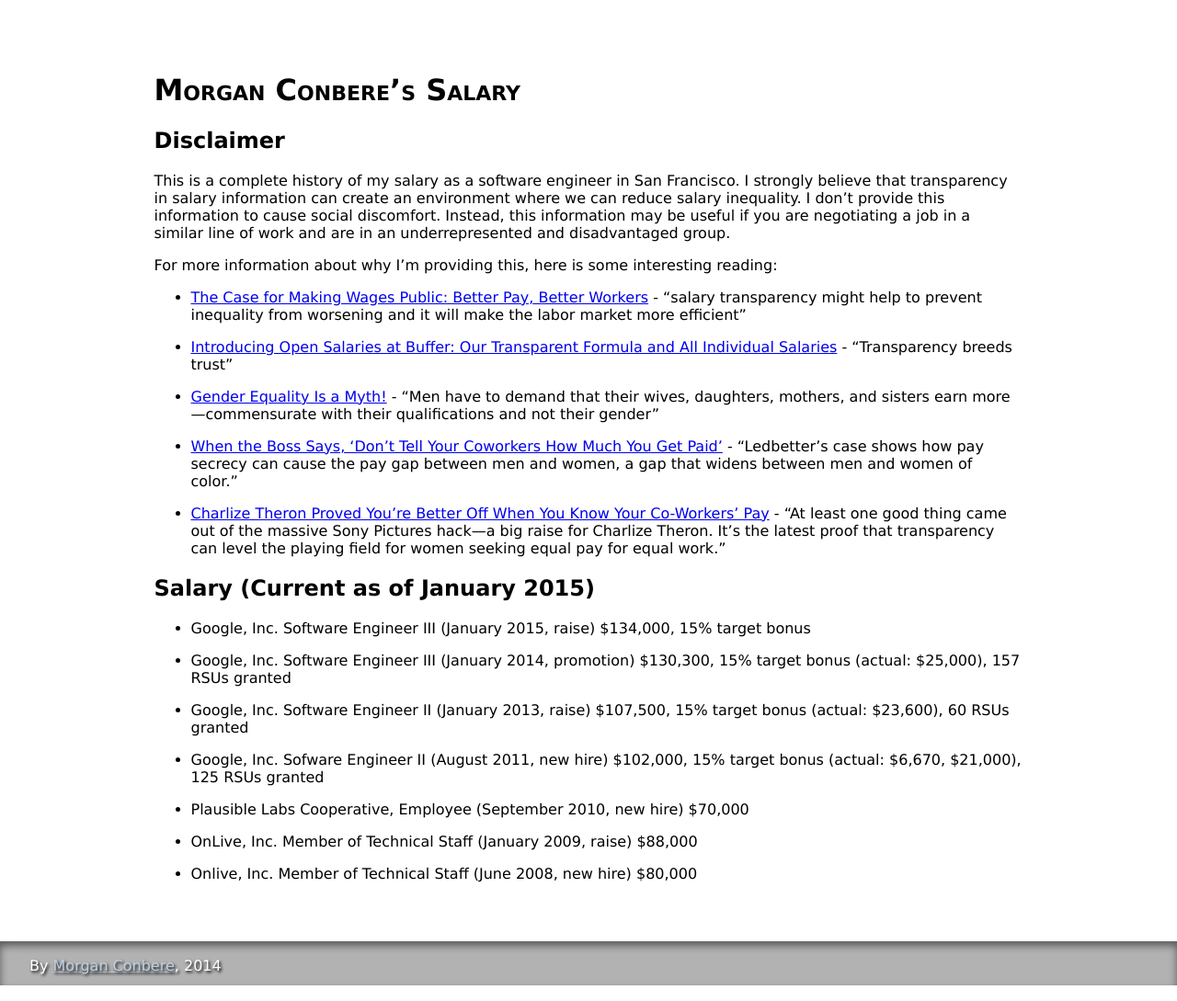
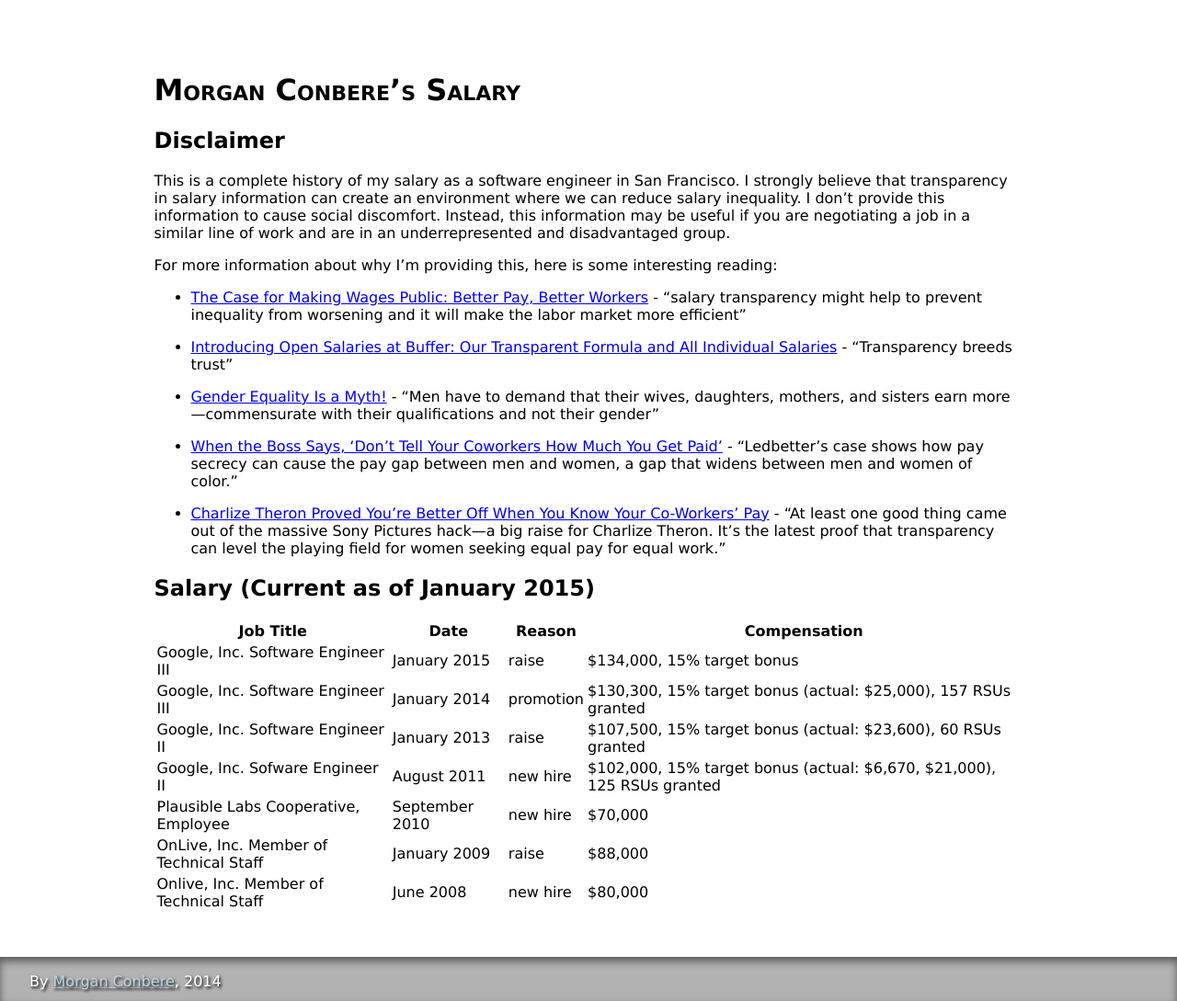
Before and after one commit to mconbere/mconbere.github.com, a Jekyll site: the page built from salary/index.markdown, in a window 1280 px wide. Shown: the whole page at 92% size. Built offline with Jekyll 4.4.1, drawn with Linux system fonts in a browser that asks for light colours.

Commit message:
Update index.markdown

```diff
--- a/salary/index.markdown
+++ b/salary/index.markdown
@@ -24,23 +24,12 @@ For more information about why I’m providing this, here is some interesting re
 
 ## Salary (Current as of January 2015)
 
-* Google, Inc. Software Engineer III (January 2015, raise)
-  $134,000, 15% target bonus
-
-* Google, Inc. Software Engineer III (January 2014, promotion)
-  $130,300, 15% target bonus (actual: $25,000), 157 RSUs granted
-
-* Google, Inc. Software Engineer II (January 2013, raise)
-  $107,500, 15% target bonus (actual: $23,600), 60 RSUs granted
-
-* Google, Inc. Sofware Engineer II (August 2011, new hire)
-  $102,000, 15% target bonus (actual: $6,670, $21,000), 125 RSUs granted
-
-* Plausible Labs Cooperative, Employee (September 2010, new hire)
-  $70,000
-
-* OnLive, Inc. Member of Technical Staff (January 2009, raise)
-  $88,000
-
-* Onlive, Inc. Member of Technical Staff (June 2008, new hire)
-  $80,000
+| Job Title | Date | Reason | Compensation
+| --------- | ---- | ------ | ------------
+| Google, Inc. Software Engineer III | January 2015 | raise | $134,000, 15% target bonus
+| Google, Inc. Software Engineer III | January 2014 | promotion | $130,300, 15% target bonus (actual: $25,000), 157 RSUs granted
+| Google, Inc. Software Engineer II | January 2013 | raise | $107,500, 15% target bonus (actual: $23,600), 60 RSUs granted
+| Google, Inc. Sofware Engineer II | August 2011 | new hire | $102,000, 15% target bonus (actual: $6,670, $21,000), 125 RSUs granted
+| Plausible Labs Cooperative, Employee | September 2010 | new hire | $70,000
+| OnLive, Inc. Member of Technical Staff | January 2009 | raise | $88,000
+| Onlive, Inc. Member of Technical Staff | June 2008 | new hire | $80,000
```
